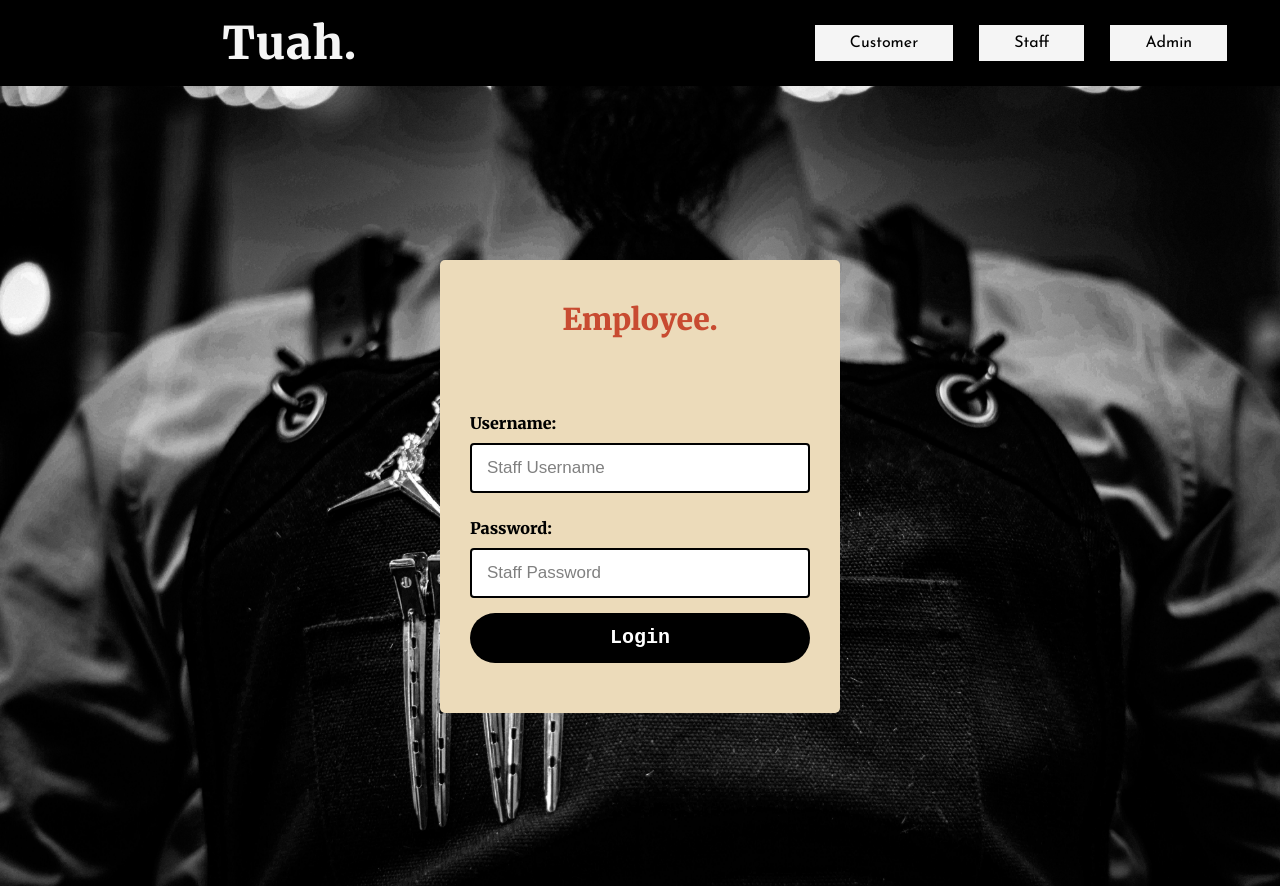
After one commit to naufalazim/barbershop-app, a PHP site: page /staff/stafflogin.php in a window 1280 px wide. The commit adds this page. Run offline with PHP 8.4, Linux system fonts and the light colour scheme.

Commit message:
stafflogin

```diff
--- a/header/head.css
+++ b/header/head.css
@@ -101,17 +101,13 @@ nav {
         margin: 0px 5px;
         font-family: 'Josefin Sans', sans-serif;
         text-align: center;
+
     }
 
     .nav-items {
         padding: 0px 5px;
     }
 
-    /* icons */
-.toggle-menu
-.toggle-close {
-    display: none;
-}
 
 
 }
--- a/header/head.php
+++ b/header/head.php
@@ -23,7 +23,7 @@
 
     <ul class="nav-links">
         <li><a href="#" class="nav-items">Customer</a></li>
-        <li><a href="#" class="nav-items">Staff</a></li>
+        <li><a href="/barbershop-app/staff/stafflogin.php" class="nav-items">Staff</a></li>
         <li><a href="/barbershop-app/admin/adminlogin.php" class="nav-items">Admin</a></li>
     </ul>
     <!-- <ion-icon name="close-outline" class="toggle-close"></ion-icon> -->
--- /dev/null
+++ b/staff/stafflogin.css
@@ -0,0 +1,109 @@
+/* FONT  */
+@import url('https://fonts.googleapis.com/css2?family=Josefin+Sans:ital,wght@0,400;1,700&family=Merriweather:wght@900&display=swap');
+/* font-family: 'Dancing Script', cursive; */
+/* font-family: 'Merriweather', serif;  */
+
+
+* {
+    margin: 0;
+    padding: 0;
+    box-sizing: border-box;
+
+}
+
+/* Content Login Page  */
+
+.container {
+    display: flex;
+    align-items: center;
+    justify-content: center;
+    min-height: 100vh;
+    /* background: #08324F;  */
+    background-image: url(../img/bg2.jpg);
+    background-position: center;
+    background-size: cover;
+
+}
+
+.box {
+    background: #ECDBBA;
+    width: 400px;
+    padding: 40px 30px 50px 30px;
+    text-align: center;
+    border-radius: 5px;
+}
+
+
+/* Part: FORM  */
+.form input{
+    width: 100%;
+    height: 50px;
+    border: 2px solid black;
+    border-radius: 4px;
+    margin: 0px 20px 0px 0px;
+    padding: 0 15px;
+    font-size: 17px;
+}
+
+.form input::placeholder {
+    color: grey;
+    font-size: 17px;
+
+}
+
+/* USERNAME & PASSWORD label  */
+label p {
+    text-align: left;
+    margin: 15px 0px 0px 0px;
+    padding: 10px 0px;
+    font-family: 'Merriweather', serif;
+    font-weight: 400;
+    color: black;
+}
+
+
+/* ERROR Handling Login  */
+.alert {
+    /* background: rgb(248, 126, 146); */
+    color: rgb(245, 91, 117);
+    padding: 15px 35px;
+    font-family: 'Merriweather', serif;
+    font-size: 18px;
+}
+
+
+/* ===== Login Title Box ====== */
+.box h4 {
+    font-size: 30px;
+    font-family: 'Merriweather', serif;
+    font-weight: bold;
+    text-align: center;
+    margin-bottom: 20px;
+    color: #C84B31;
+
+
+}
+
+/* ========= SUBMIT BUTTON ================ */
+
+input[type="submit"] {
+    margin-top: 15px;
+    width: 100%;
+    border: 3px solid black;
+    background: black;
+    border-radius: 50px;
+    font-size: 20px;
+    font-family: 'Courier New', Courier, monospace;
+    font-weight: bold;
+    cursor: pointer;
+    outline: none;
+    color: white;
+    border: none;
+}
+
+input[type="submit"]:hover {
+    /* border-color: ; */
+    background: #B88746;
+    transition: .5s;
+    color: black;
+}
--- /dev/null
+++ b/staff/stafflogin.php
@@ -0,0 +1,79 @@
+
+
+
+
+
+
+
+
+
+
+
+
+
+
+
+
+
+
+
+<!DOCTYPE html>
+<html lang="en">
+<head>
+    <meta charset="UTF-8">
+    <meta http-equiv="X-UA-Compatible" content="IE=edge">
+    <meta name="viewport" content="width=device-width, initial-scale=1.0">
+    <title>Staff Login</title>
+    <style>
+     <?php include "stafflogin.css" ?>
+    </style>
+</head>
+<body>
+
+<!-- HEADER  -->
+<?php
+    include('../header/head.php');
+?>
+
+<!-- BODY PART  -->
+
+<div class="container">
+    <div class="box">
+
+    <!-- PART BOX LOGIN  -->
+        <h4>Employee.</h4>
+
+
+        <!-- ERROR LOGIN SHOWN  -->
+        <div class="alert">
+            <?php
+            if(isset($error[''])) {
+                $show = $error[''];
+            } else {
+                $show = "";
+            }
+            echo $show;
+            ?>
+        </div>
+
+        <!-- PART: FORM  -->
+        <form class="form" name="form" method="POST" action="adminlogin.php" id="login-form">
+
+        <label><p>Username:</p> </label>
+        <input type="text" name="username" id="username" class="username" placeholder="Staff Username"  value=""> <br>
+
+        <label><p>Password:</p>  </label>
+        <input type="password" name="pass" id="password" class="password" placeholder="Staff Password" value="">
+
+        <br><input name="login" class="submit" id="submit" type="submit" value="Login">
+
+
+    </form>
+
+    </div>
+</div>
+
+
+
+</body>
+</html>
```
Also changed, not shown: admin/admin.css (+1 -44 lines), admin/admin.php (+1 -22 lines), img/admin.jpeg (deleted), img/bg2.jpg (added), img/bg3.jpg (added).
